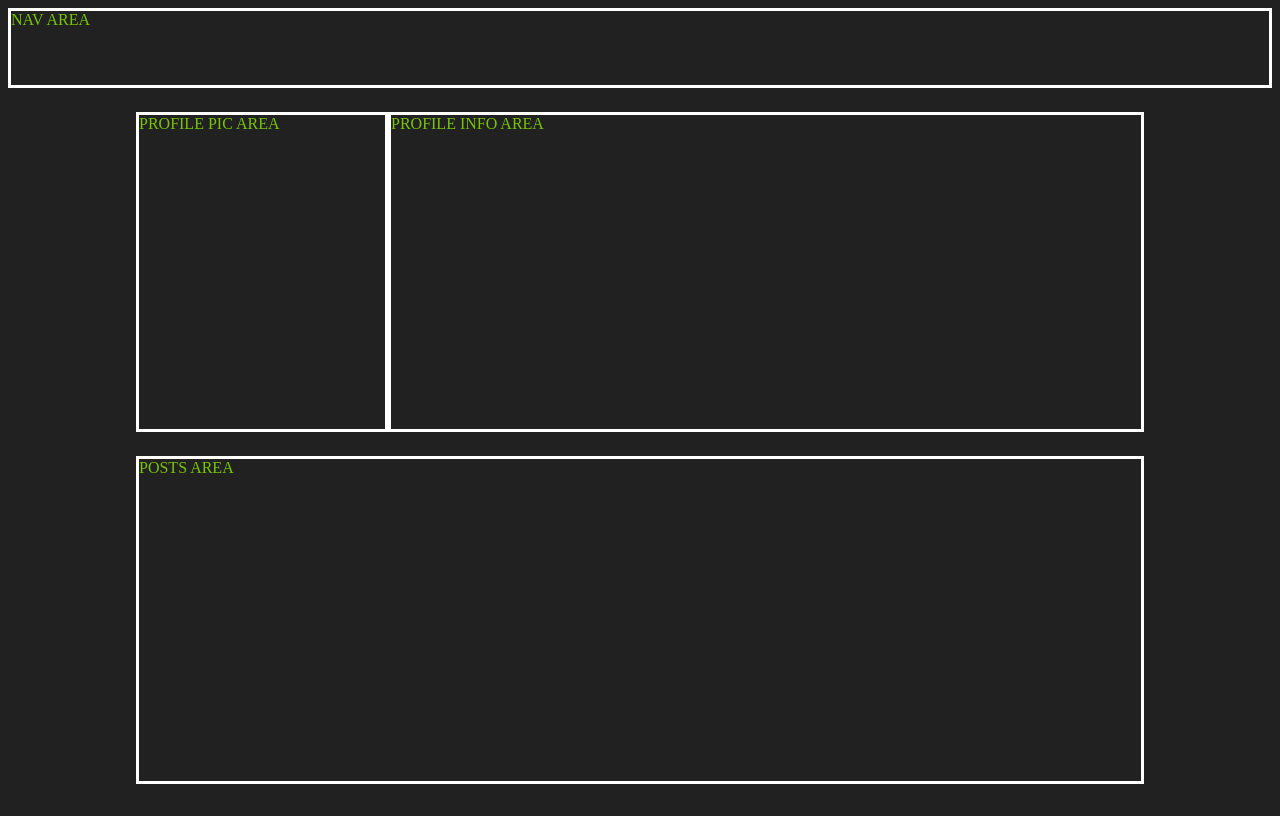
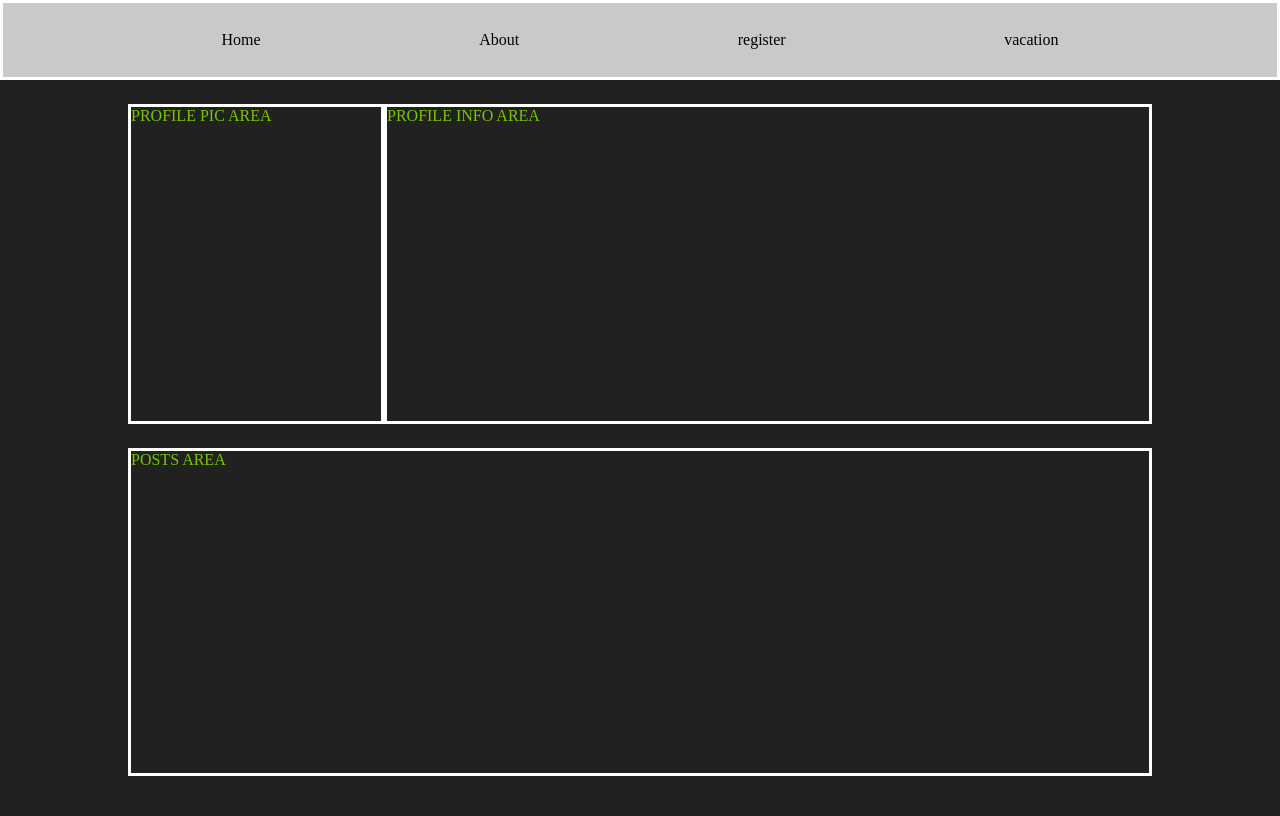
Before and after one commit to whhriv/css_grid_example, a plain HTML site: page index.html in a window 1280 px wide. Drawn offline with Linux system fonts and the light colour scheme.

Commit message:
sticky nav and nav-links flex

```diff
--- a/css/main.css
+++ b/css/main.css
@@ -1,3 +1,7 @@
+/* universal selector remove margin */
+* {
+    margin:0;
+}
 body {
     background-color:#212121;
     color:rgb(120, 196, 6);
@@ -20,6 +24,24 @@ body {
 }
 .nav {
     grid-area: nav;
+    position: sticky;
+    top: 0;
+    background-color: #c9c9c9;
+}
+.nav-links > a {
+    text-decoration: none;
+    color: black;
+}
+.nav-links >a:hover {
+    font-size: larger;
+    color:#e6e6e6;
+
+}
+.nav-links {
+    display: flex;
+    justify-content: space-evenly;
+    height: 100%;
+    align-items: center;
 }
 .prof-pic {
     grid-area: prof-pic;
--- a/index.html
+++ b/index.html
@@ -10,7 +10,14 @@
    <!-- create div to be container of CSS grid -->
 
         <div class="container">
-            <div class="nav area-border">NAV AREA</div>
+            <div class="nav area-border">
+                <div class="nav-links">
+                <a href="#">Home</a>
+                <a href="#">About</a>
+                <a href="#">register</a>
+                <a href="#">vacation</a>
+                </div>
+            </div>
             <div class="prof-pic area-border">PROFILE PIC AREA</div>
             <div class="prof-info area-border">PROFILE INFO AREA</div>
             <div class="posts area-border">POSTS AREA</div>
```
